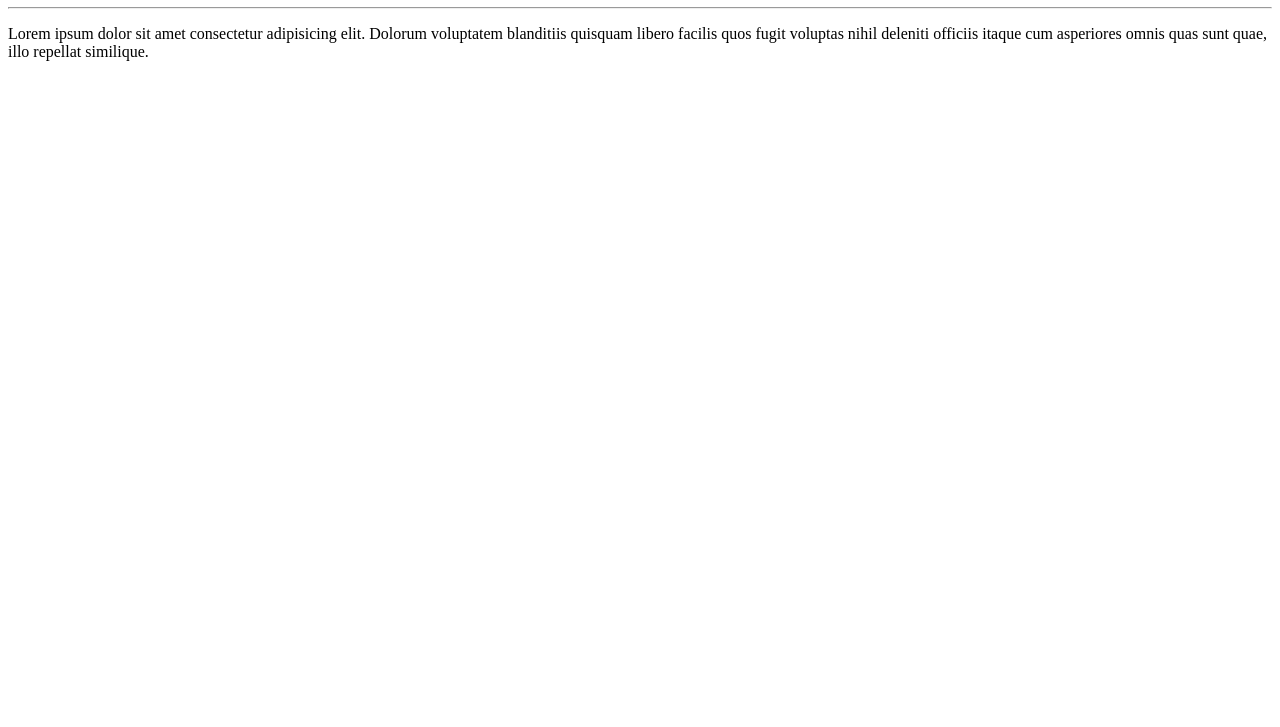
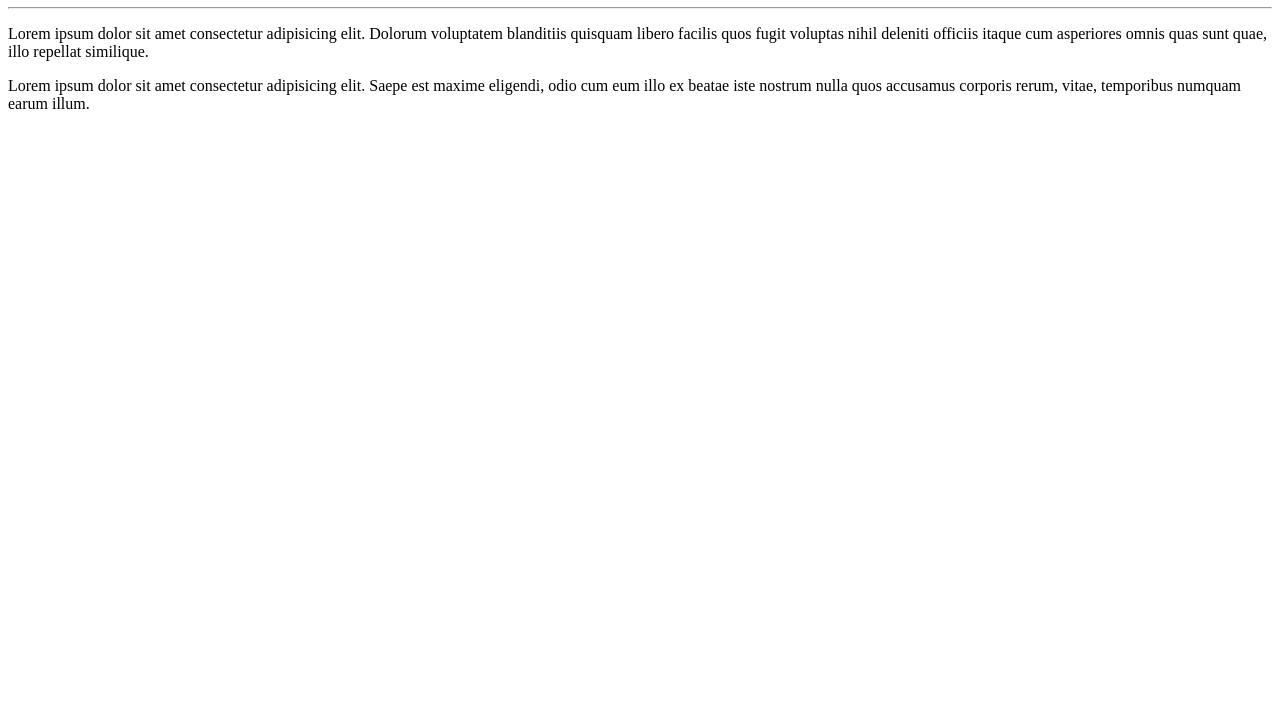
Before and after one commit to lucianakyoko/Ola-Mundo, a plain HTML site: page site-exemplo/index.html in a window 1280 px wide. Shown: the part 73-800 px from the top of the page. Drawn offline with Linux system fonts and the light colour scheme.

Commit message:
Adicionando um parágrafo

```diff
--- a/site-exemplo/index.html
+++ b/site-exemplo/index.html
@@ -9,6 +9,7 @@
   <h1>Olá, mundo!</h1>
   <hr>
   <p>Lorem ipsum dolor sit amet consectetur adipisicing elit. Dolorum voluptatem blanditiis quisquam libero facilis quos fugit voluptas nihil deleniti officiis itaque cum asperiores omnis quas sunt quae, illo repellat similique.</p>
+  <p>Lorem ipsum dolor sit amet consectetur adipisicing elit. Saepe est maxime eligendi, odio cum eum illo ex beatae iste nostrum nulla quos accusamus corporis rerum, vitae, temporibus numquam earum illum.</p>
 
 </body>
 </html>
```
